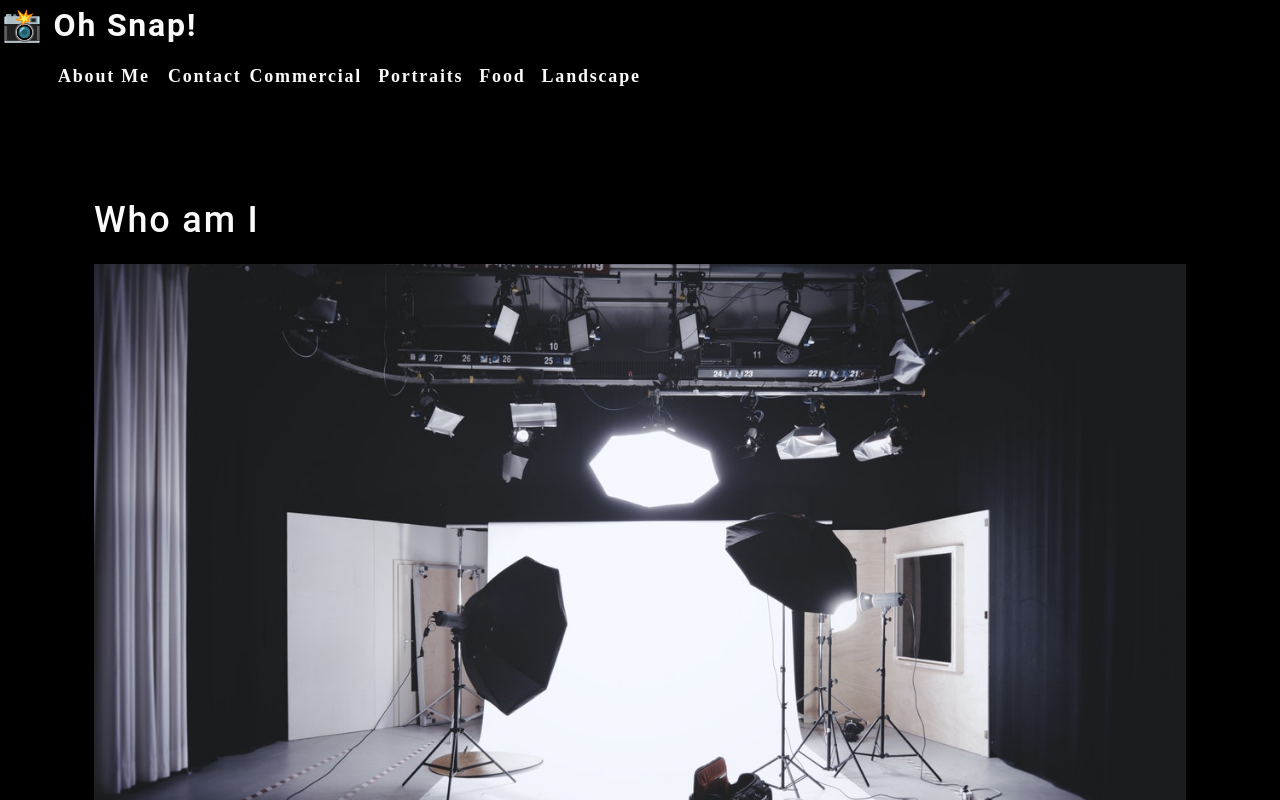
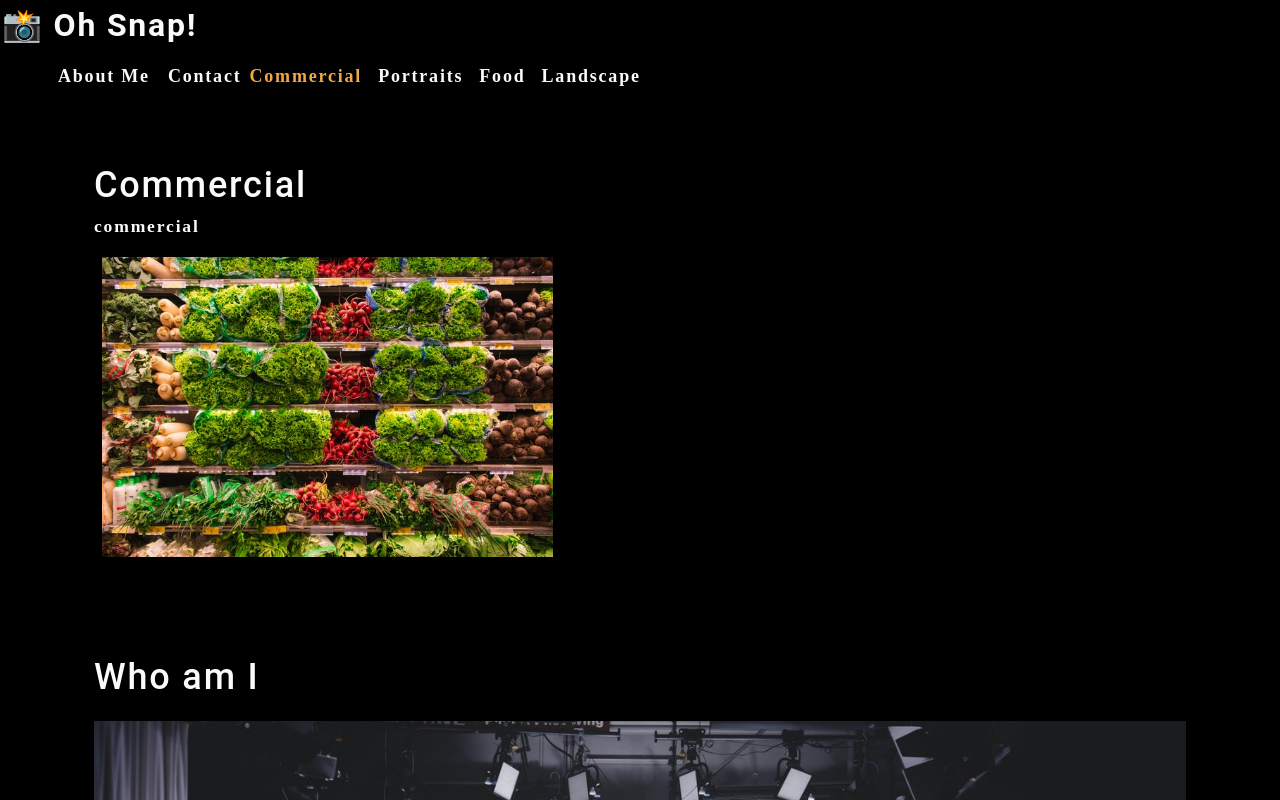
Before and after one commit to AlexUrielContreras/photo-port, a React (Create React App) app: page / in a window 1280 px wide. Shown: the top 800 px of the page. Built offline with nearby package versions, Linux system fonts and the light colour scheme.

Commit message:
added useState and useEffect to out app

```diff
--- a/src/App.js
+++ b/src/App.js
@@ -1,13 +1,34 @@
-import React from 'react'
+import React, { useState } from 'react'
 import  './App.css';
 import About from './componets/About/index.js'
 import Nav from './componets/Nav/index'
+import Gallery from './componets/Gallery/index'
 
 function App() {
+  const [categories] = useState([
+    {
+      name: 'Commercial',
+      description: 'Photo of grocery store, food trucks, and other commercial projects',
+  },
+  {
+      name: 'Portraits',
+      description: 'Portraits of people in my life'
+  },
+  {
+      name: 'Food',
+      description: 'Delicious delicacies'
+  },
+  {
+      name: 'Landscape',
+      description: 'Fiels, farmhouses, waterfalls, and the beauty of nature'
+  }
+  ]);
+  const [currentCategory, setCurrentCategory] = useState(categories[0])
   return (
     <div>
-      <Nav></Nav>
+      <Nav categories={categories} setCurrentCategory={setCurrentCategory} currentCategory={currentCategory}></Nav>
       <main>
+        <Gallery />
         <About></About>
       </main>
     </div>
--- /dev/null
+++ b/src/componets/Gallery/index.js
@@ -0,0 +1,21 @@
+import React from 'react';
+import { capitalizeFirstLetter } from '../../utils/helpers';
+import photo from '../../assets/small/commercial/0.jpg';
+
+function Gallery(prop) {
+    const currentCategory = {
+        name: 'commercial',
+        description: "Photos of grocery stores, food trucks, and other comercial projects"
+    }
+    return (
+        <section>
+            <h1>{capitalizeFirstLetter(currentCategory.name)}</h1>
+            <p>{currentCategory.name}</p>
+            <div>
+                <img src={photo} alt='commercial example' className='img-thumbnail mx-1'/>
+            </div>
+        </section>
+    )
+}
+
+export default Gallery;
--- a/src/componets/Nav/index.js
+++ b/src/componets/Nav/index.js
@@ -1,34 +1,22 @@
-import React from 'react'
-
-function categorySelected(name) {
-    console.log(`${name} clicked`)
-}
+import React, { useEffect } from 'react';
+import { capitalizeFirstLetter } from '../../utils/helpers';
 
 
-function Nav() {
-    const categories = [
-        {
-            name: 'Commercial',
-            description: 'Photo of grocery store, food trucks, and other commercial projects',
-        },
-        {
-            name: 'Portraits',
-            description: 'Portraits of people in my life'
-        },
-        {
-            name: 'Food',
-            description: 'Delicious delicacies'
-        },
-        {
-            name: 'Landscape',
-            description: 'Fiels, farmhouses, waterfalls, and the beauty of nature'
-        }
-    ]
+function Nav(props) {
+    const {
+        categories = [],
+        setCurrentCategory,
+        currentCategory
+    } = props
+
+    useEffect(() => {
+        document.title = capitalizeFirstLetter(currentCategory.name)
+    }, [currentCategory])
     return (
         <header>
             <h2>
                 <a data-testid="link" href='/'>
-                    <span role="img" aria-label="camera">📸</span> Oh Snap!
+                    <span role="img" aria-label="camera"> {''} 📸</span> {''} Oh Snap!
                 </a>
             </h2>
             <nav>
@@ -42,10 +30,10 @@
                         <span>Contact</span>
                     </li>
                     {categories.map((category) => (
-                        <li className="mx-1" key={category.name}>
-                        <span onClick={() => categorySelected(category.name)}>
-                            {category.name}
-                        </span>
+                        <li className={`mx-1 ${currentCategory.name === category.name && 'navActive'}`} key={category.name}>
+                            <span onClick={() => {setCurrentCategory(category)}}>
+                                {capitalizeFirstLetter(category.name)}
+                            </span>
                         </li>
                     ))}
                 </ul>
```
